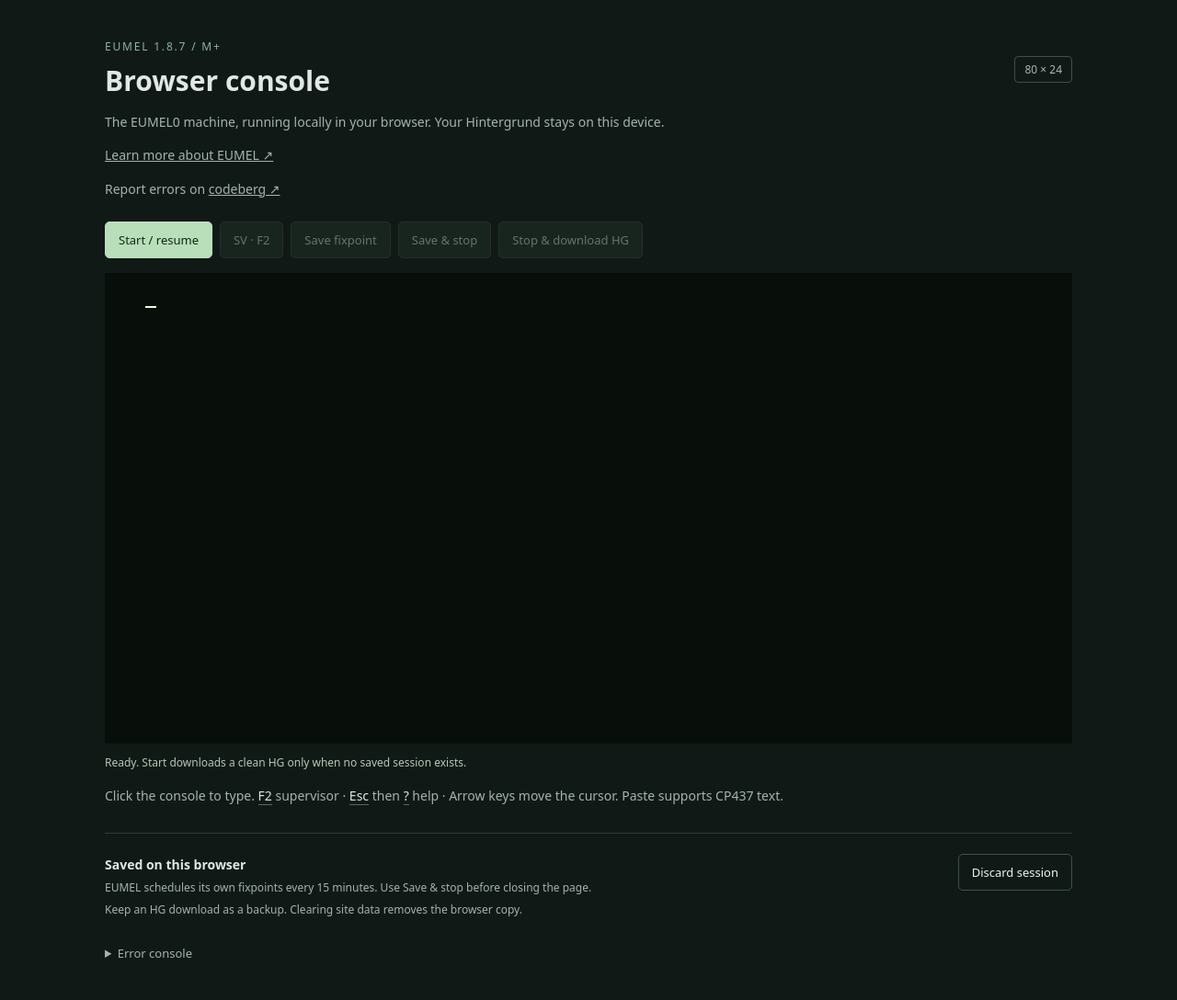
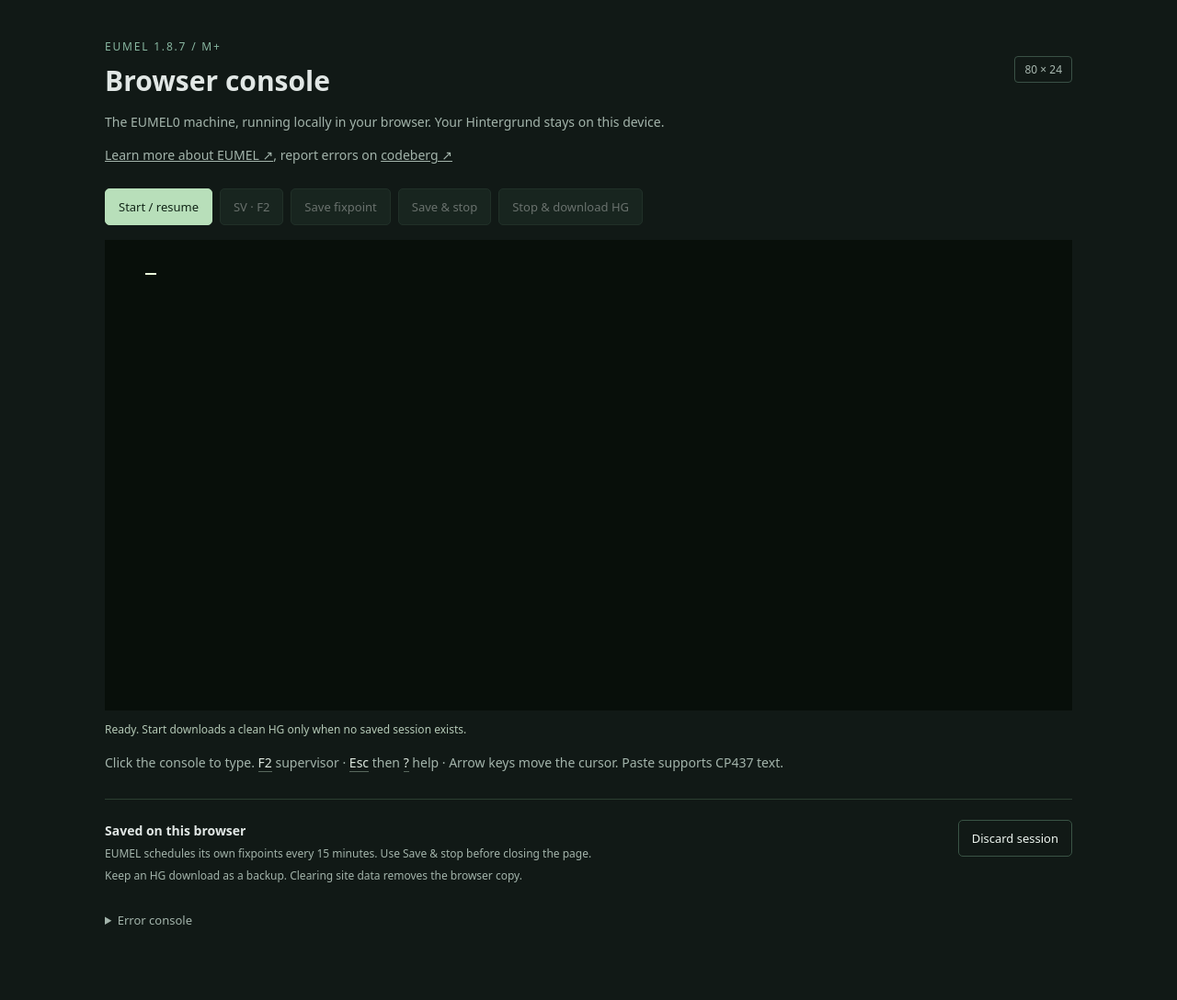
Before and after one commit to fsbraun/fsbraun.github.io, a Jekyll site: the page eumel/index.html, which Jekyll copies as it is, in a window 1280 px wide. Shown: the whole page at 92% size. Built offline with Jekyll 4.4.1, drawn with Linux system fonts in a browser that asks for light colours; after the commit the page ends 1052 px from its top, so only the background shows below that.

Commit message:
less chrome

```diff
--- a/eumel/index.html
+++ b/eumel/index.html
@@ -7,8 +7,7 @@
 <main>
   <header><div><p class="eyebrow">EUMEL 1.8.7 / M+</p><h1>Browser console</h1></div><span class="badge">80 × 24</span></header>
   <p class="intro">The EUMEL0 machine, running locally in your browser. Your Hintergrund stays on this device.</p>
-  <p class="intro"><a href="https://6xq.net/eumel/" target="_blank" rel="noopener noreferrer" style="color: inherit">Learn more about EUMEL ↗</a></p>
-  <p class="intro">Report errors on <a href="https://codeberg.org/fsbraun/shard/issues/" target="_blank" rel="noopener noreferrer" style="color: inherit">codeberg ↗</a></p>
+  <p class="intro"><a href="https://6xq.net/eumel/" target="_blank" rel="noopener noreferrer" style="color: inherit">Learn more about EUMEL ↗</a>, report errors on <a href="https://codeberg.org/fsbraun/shard/issues/" target="_blank" rel="noopener noreferrer" style="color: inherit">codeberg ↗</a></p>
   <nav aria-label="Machine controls">
     <button id="start" class="primary">Start / resume</button>
     <button id="sv" disabled>SV · F2</button>
```
